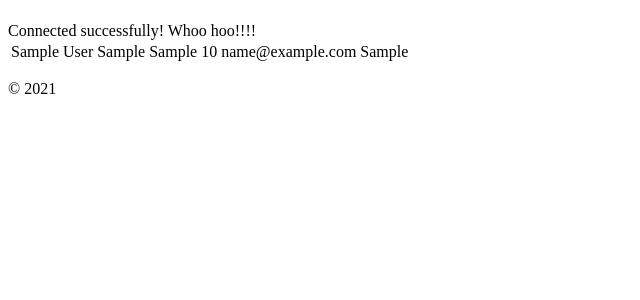
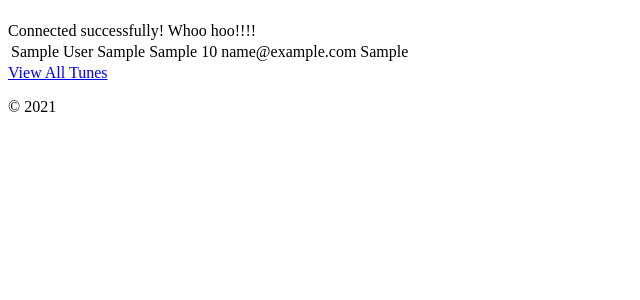
Before and after one commit to JessicaGilfillan/tuneshare_winter2021, a PHP site: page /view.php in a window 1280 px wide. Shown: the part 58-358 px from the top of the page, without its empty margins (0-640 px from the left). Run offline with PHP 8.4, Linux system fonts and the light colour scheme; tables that the repository leaves empty or names only in its code hold one stand-in row (values such as "Sample post").

Commit message:
Update view.php

```diff
--- a/view.php
+++ b/view.php
@@ -41,6 +41,8 @@
 
     //close the DB connection
     $statement->closeCursor();
+
+    echo "<a href='view.php'> View All Tunes </a>";
     ?>
   <footer>
         <p> &copy; <?php echo getdate()['year']; ?> </p>
```
